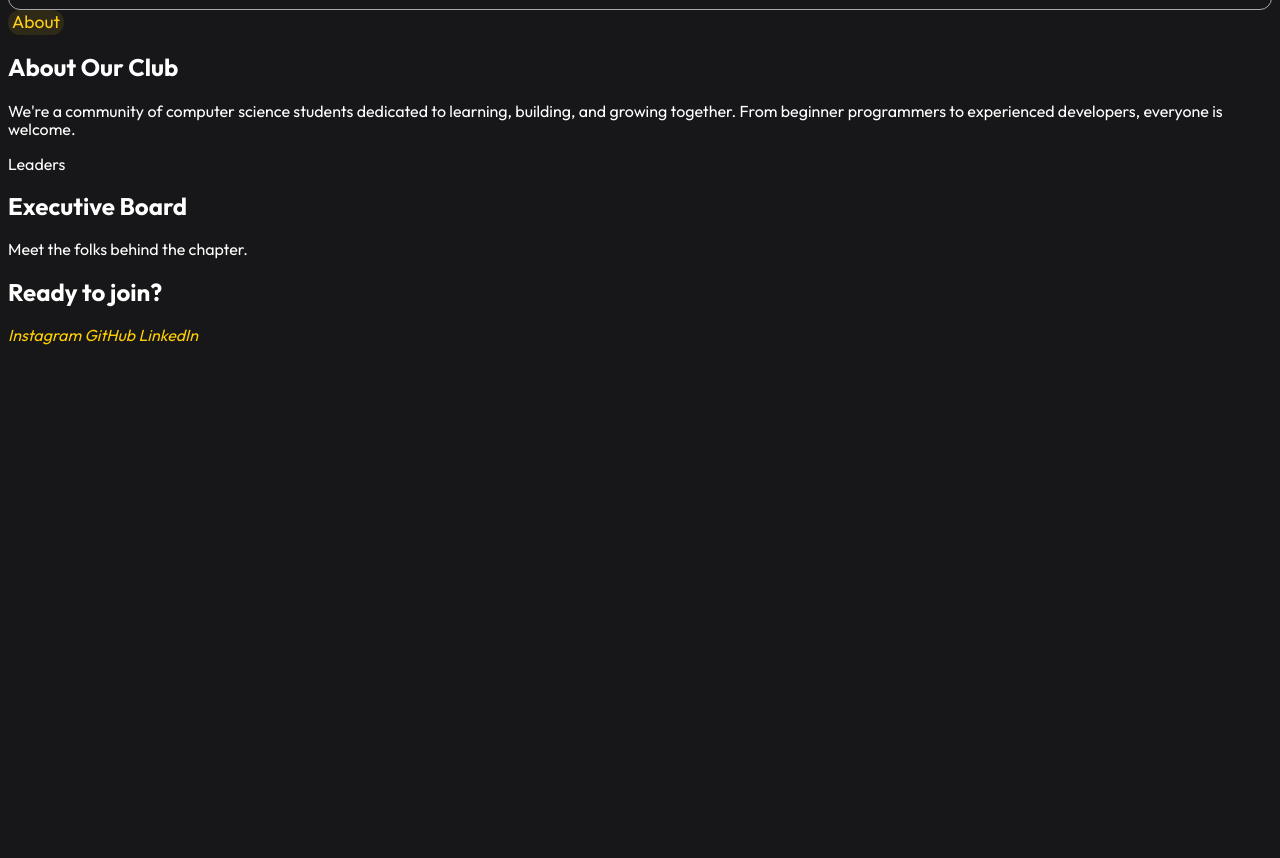
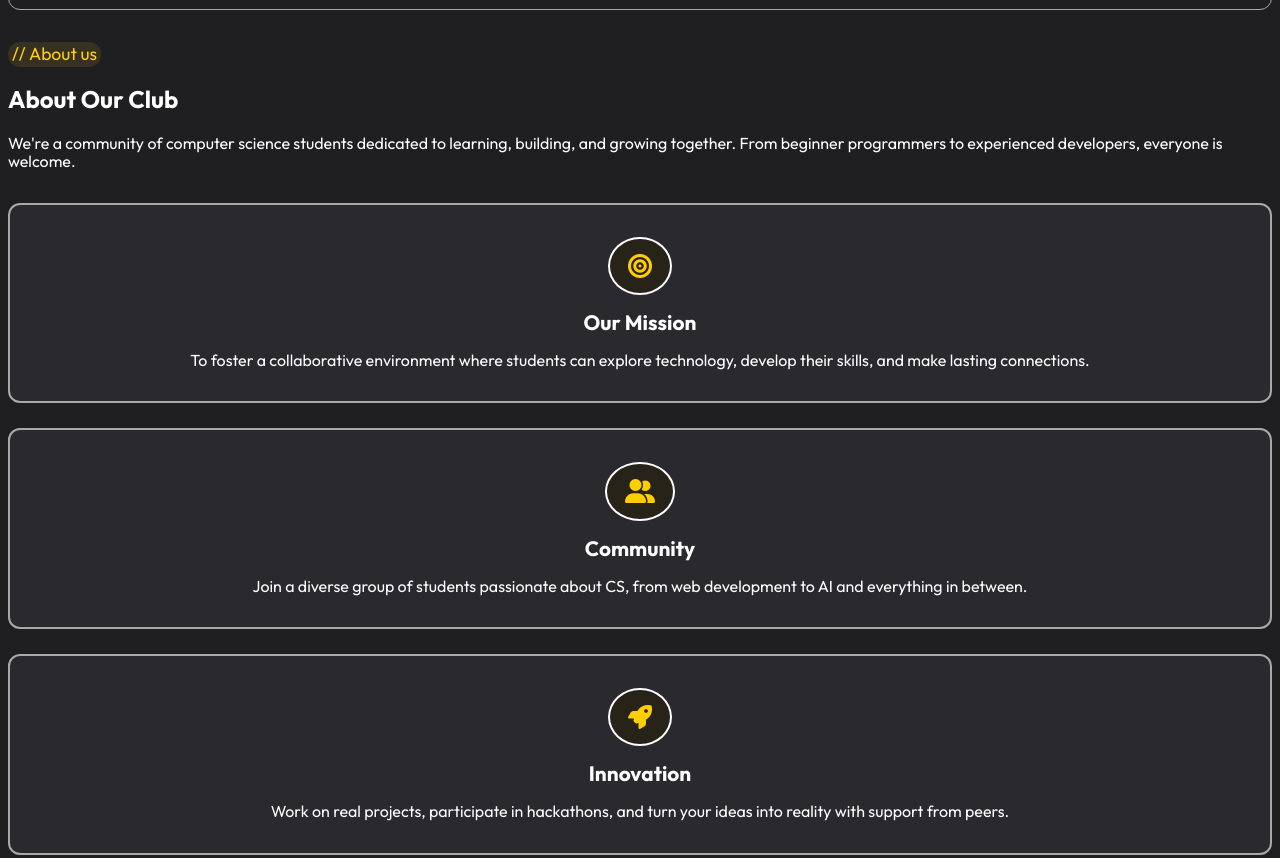
Before and after one commit to brianf4/colorstack-website, a plain HTML site: page index.html in a window 1280 px wide. Shown: the part 1062-1920 px from the top of the page. Before the commit the page ends 1407 px from the top, so only its background shows below. Drawn offline with Linux system fonts and the light colour scheme.

Commit message:
Finished working on the about seciton of the site. Its at a place where I like for the most part. Have to finish the other parts of the website

```diff
--- a/css/style.css
+++ b/css/style.css
@@ -31,13 +31,18 @@ html {
 body {
     /* Different black background colors */
     /* background-color: #1b1b1d; */
-    background-color: #171719;
+    /*background-color: #171719;*/
+    background-color: #1f1f22;
     /* background-color: #191919; */
     padding: 0 0.5rem;
 }
 
 h1 {
     font-size: 2rem;
+}
+
+span {
+    display: block;
 }
 
 nav {
@@ -123,6 +128,47 @@ main section:first-child div button:last-child {
     color: white;
     border: 1px solid darkgray;
 }
+
+.about-section {
+    padding: 2rem 0;
+}
+
+.about-section p {
+    margin: 0;
+}
+
+.about-card-container {
+    padding: 2rem 0;
+    text-align: center;
+    display: flex;
+    flex-direction: column;
+    gap: 25px 0;
+}
+
+.about-card-container section {
+    border: 2px solid darkgray;
+    padding: 2rem 0;
+    border-radius: 12px;
+    display: flex;
+    flex-direction: column;
+    gap: 16px 0;
+    background-color: #2a2a2e;
+}
+
+.about-card-container span {
+    font-size: 1.3rem;
+    font-weight: bold;
+}
+
+.about-card-container div {
+    border: 2px solid white;
+    border-radius: 50%;
+    width: fit-content;
+    padding: 18px;
+    margin: 0 auto;
+    background-color: #272319;
+}
+
 /******************************************
 /* Media Queries
 /*******************************************/
--- a/index.html
+++ b/index.html
@@ -63,7 +63,7 @@
                     State LA
                 </h1>
                 <p>
-                    We're a community of computer science students dedicated to
+                    We're a community of Computer Science students dedicated to
                     learning, building, and growing together. From beginner
                     programmers to experienced developers, everyone is welcome.
                 </p>
@@ -98,15 +98,47 @@
             </section>
         </main>
 
-        <section>
-            <span class="pill">About</span>
+        <section class="about-section">
+            <span class="pill">// About us</span>
             <h2>About Our Club</h2>
             <p>
                 We're a community of computer science students dedicated to
                 learning, building, and growing together. From beginner
                 programmers to experienced developers, everyone is welcome.
             </p>
-            <div></div>
+            <section class="about-card-container">
+                <section class="mission">
+                    <div>
+                        <i class="fa-solid fa-bullseye fa-xl"></i>
+                    </div>
+                    <span>Our Mission</span>
+                    <p>
+                        To foster a collaborative environment where students can
+                        explore technology, develop their skills, and make
+                        lasting connections.
+                    </p>
+                </section>
+                <section class="community">
+                    <div>
+                        <i class="fa-solid fa-user-group fa-xl"></i>
+                    </div>
+                    <span>Community</span>
+                    <p>
+                        Join a diverse group of students passionate about CS,
+                        from web development to AI and everything in between.
+                    </p>
+                </section>
+                <section class="innovation">
+                    <div>
+                        <i class="fa-solid fa-rocket fa-xl"></i>
+                    </div>
+                    <span>Innovation</span>
+                    <p>
+                        Work on real projects, participate in hackathons, and
+                        turn your ideas into reality with support from peers.
+                    </p>
+                </section>
+            </section>
         </section>
         <section>
             <span>Leaders</span>
```
